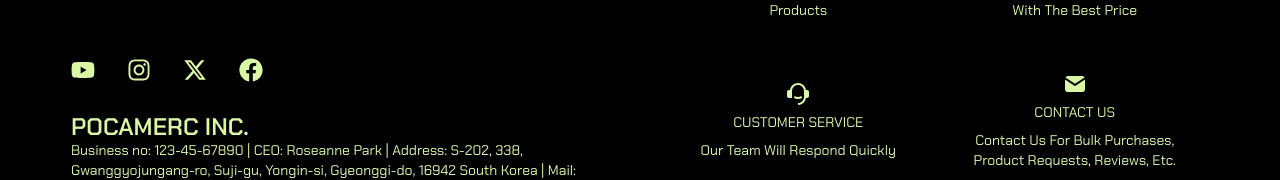
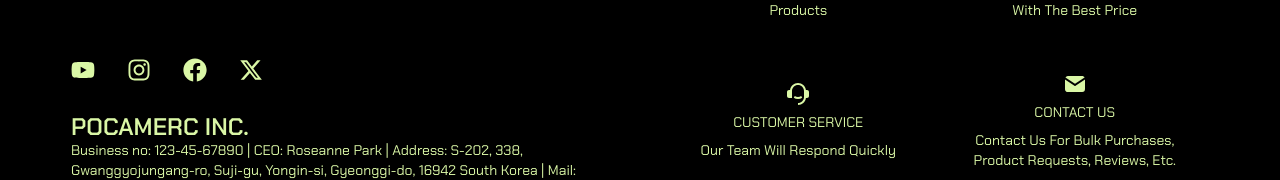
Before and after one commit to lupii123/PocaMerc, a Next.js app: page / in a window 1280 px wide. Shown: the part 2739-2919 px from the top of the page. Built offline with nearby package versions, Linux system fonts and the light colour scheme.

Commit message:
fixing footer & homepage

```diff
--- a/app/page.jsx
+++ b/app/page.jsx
@@ -1,6 +1,6 @@
 import { Button } from "@/components/ui/button";
 import { Card, CardContent, CardDescription, CardFooter, CardHeader, CardTitle } from "@/components/ui/card";
-import { Carousel, CarouselContent, CarouselItem, CarouselNext, CarouselPrevious, } from "@/components/ui/carousel"
+import { Carousel, CarouselContent, CarouselItem, CarouselNext, CarouselPrevious, } from "@/components/ui/carousel";
 import Image from "next/image";
 import Link from "next/link";
 
--- a/components/Footer.jsx
+++ b/components/Footer.jsx
@@ -4,7 +4,8 @@ import { FaInstagram, FaFacebook, FaYoutube, FaCheck, FaMoneyBillWave } from 're
 import { FaXTwitter } from 'react-icons/fa6'
 import { TbMailFilled } from 'react-icons/tb'
 import { RiCustomerService2Fill } from 'react-icons/ri'
-import { Card, CardContent, CardDescription, CardFooter, CardHeader, CardTitle } from "@/components/ui/card";
+import { Card, CardContent, CardDescription, CardHeader, CardTitle } from "@/components/ui/card";
+import { Tooltip, TooltipContent, TooltipProvider, TooltipTrigger } from "./ui/tooltip";
 
 const cards = [
     {
@@ -29,6 +30,28 @@ const cards = [
     },
 ]
 
+const socials = [
+    {
+        icon: <FaYoutube />,
+        href: "https://youtube.com",
+        tooltip: "Youtube",
+    },
+    {
+        icon: <FaInstagram />,
+        href: "https://instagram.com",
+        tooltip: "Instagram",
+    },
+    {
+        icon: <FaFacebook />,
+        href: "https://facebook.com",
+        tooltip: "Facebook",
+    },
+    {
+        icon: <FaXTwitter />,
+        href: "https://x.com",
+        tooltip: "X",
+    },
+]
 const Footer = () => {
     return (
         <footer className='bg-black text-accent flex flex-row gap-4'>
@@ -45,18 +68,22 @@ const Footer = () => {
 
                     {/* socials */}
                     <div className="flex flex-row gap-8 text-2xl items-center justify-center xl:justify-start">
-                        <Link href={"https://youtube.com"} target="_blank">
-                            <FaYoutube />
-                        </Link>
-                        <Link href={"https://instagram.com"} target="_blank">
-                            <FaInstagram />
-                        </Link>
-                        <Link href={"https://x.com"} target="_blank">
-                            <FaXTwitter />
-                        </Link>
-                        <Link href={"https://facebook.com"} target="_blank">
-                            <FaFacebook />
-                        </Link>
+                        {socials.map((item, index) => {
+                            return (
+                                <TooltipProvider delayDuration={200} skipDelayDuration={0} key={index}>
+                                    <Tooltip>
+                                        <TooltipTrigger>
+                                            <Link href={item.href} target="_blank">
+                                                {item.icon}
+                                            </Link>
+                                        </TooltipTrigger>
+                                        <TooltipContent>
+                                            <p>{item.tooltip}</p>
+                                        </TooltipContent>
+                                    </Tooltip>
+                                </TooltipProvider>
+                            )
+                        })}
                     </div>
 
                     <div className="flex flex-col">
```
